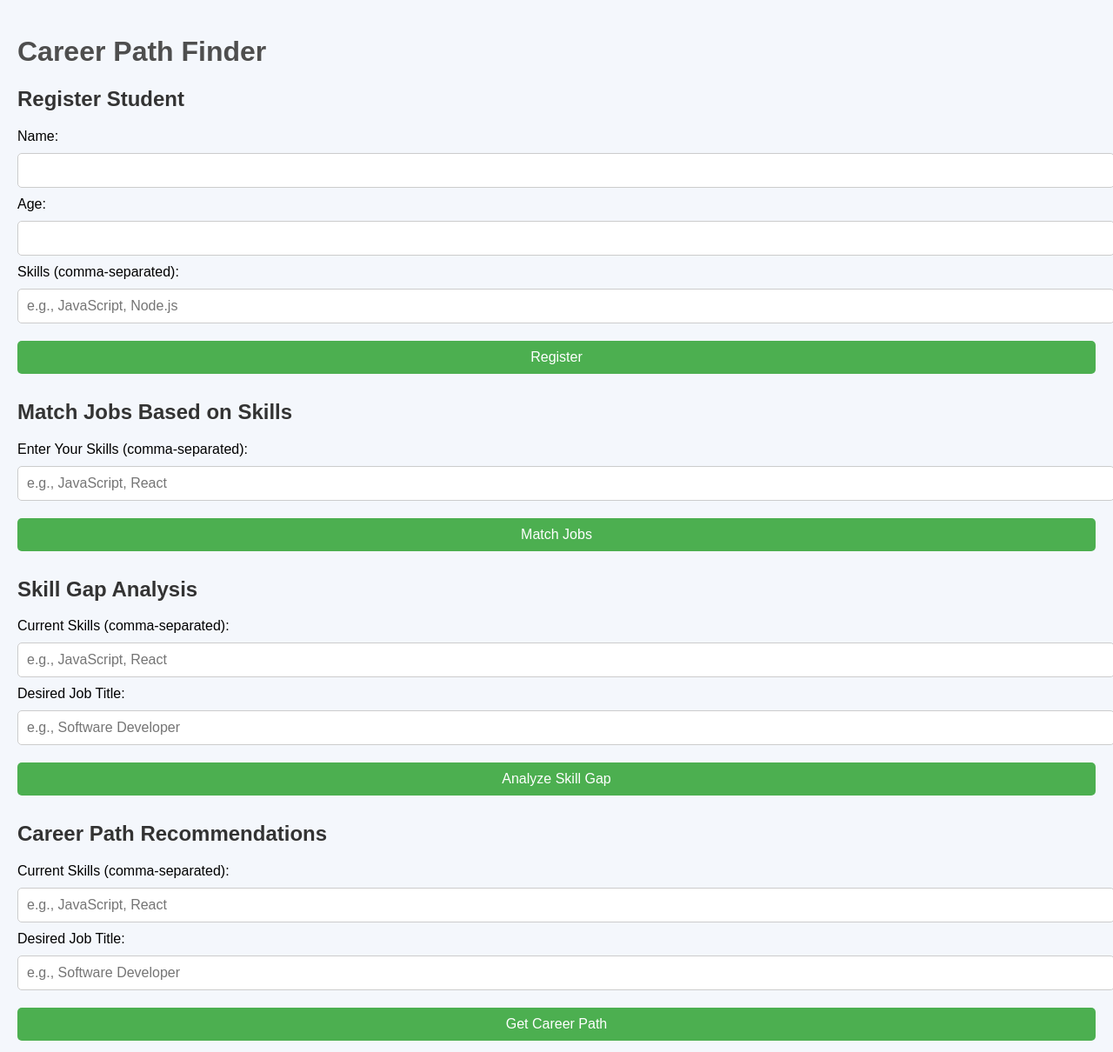
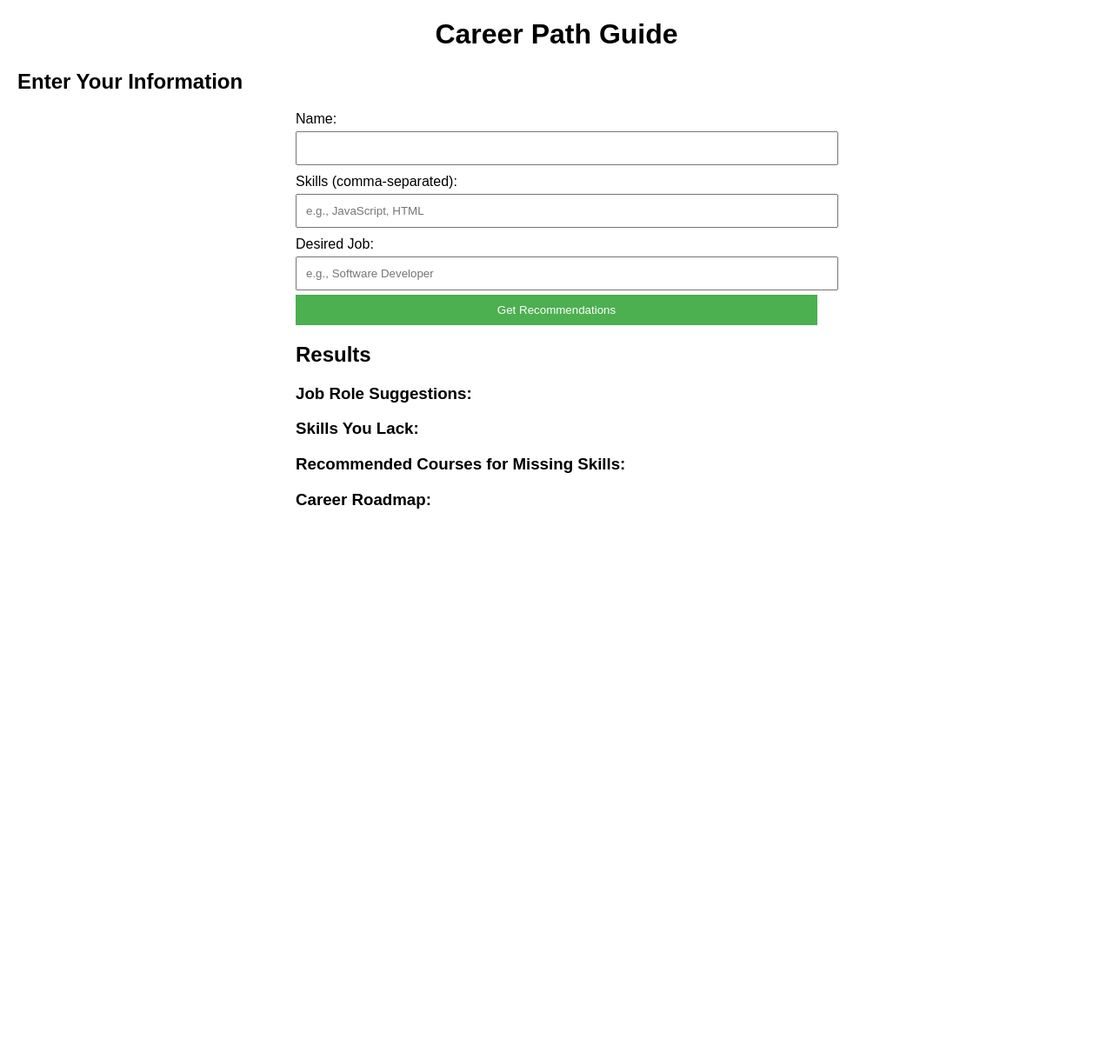
Before and after one commit to Sathvik-1710/hackathon, a website: page frontend/index.html in a window 1280 px wide. Shown: the whole page at 87% size. After the commit the page ends 800 px from the top, so only its background shows below. Drawn offline with Linux system fonts and the light colour scheme.

Commit message:
updated frontend

```diff
--- a/frontend/index.html
+++ b/frontend/index.html
@@ -3,62 +3,51 @@
 <head>
   <meta charset="UTF-8">
   <meta name="viewport" content="width=device-width, initial-scale=1.0">
-  <title>Career Path App</title>
+  <title>Career Path Guide</title>
   <link rel="stylesheet" href="style.css">
 </head>
 <body>
-  <h1>Career Path Finder</h1>
+  <h1>Career Path Guide</h1>
 
-  <!-- Student Registration Form -->
-  <section id="register">
-    <h2>Register Student</h2>
-    <form id="registerForm">
+  <!-- User Input Section -->
+  <section id="user-input">
+    <h2>Enter Your Information</h2>
+    <form id="careerForm">
       <label for="name">Name:</label>
-      <input type="text" id="name" required>
-      <label for="age">Age:</label>
-      <input type="number" id="age" required>
+      <input type="text" id="name" name="name" required>
+
       <label for="skills">Skills (comma-separated):</label>
-      <input type="text" id="skills" placeholder="e.g., JavaScript, Node.js" required>
-      <button type="button" onclick="registerStudent()">Register</button>
+      <input type="text" id="skills" name="skills" placeholder="e.g., JavaScript, HTML" required>
+
+      <label for="desiredJob">Desired Job:</label>
+      <input type="text" id="desiredJob" name="desiredJob" placeholder="e.g., Software Developer" required>
+
+      <button type="submit">Get Recommendations</button>
     </form>
-    <div id="registerResult"></div>
   </section>
 
-  <!-- Job Matching Form -->
-  <section id="matchJobs">
-    <h2>Match Jobs Based on Skills</h2>
-    <form id="matchJobsForm">
-      <label for="matchSkills">Enter Your Skills (comma-separated):</label>
-      <input type="text" id="matchSkills" placeholder="e.g., JavaScript, React" required>
-      <button type="button" onclick="matchJobs()">Match Jobs</button>
-    </form>
-    <div id="matchJobsResult"></div>
-  </section>
+  <!-- Results Section -->
+  <section id="results">
+    <h2>Results</h2>
+    <div id="jobSuggestions">
+      <h3>Job Role Suggestions:</h3>
+      <ul id="suggestedJobsList"></ul>
+    </div>
 
-  <!-- Skill Gap Analysis Form -->
-  <section id="skillGap">
-    <h2>Skill Gap Analysis</h2>
-    <form id="skillGapForm">
-      <label for="gapSkills">Current Skills (comma-separated):</label>
-      <input type="text" id="gapSkills" placeholder="e.g., JavaScript, React" required>
-      <label for="desiredJob">Desired Job Title:</label>
-      <input type="text" id="desiredJob" placeholder="e.g., Software Developer" required>
-      <button type="button" onclick="analyzeSkillGap()">Analyze Skill Gap</button>
-    </form>
-    <div id="skillGapResult"></div>
-  </section>
+    <div id="skillGaps">
+      <h3>Skills You Lack:</h3>
+      <ul id="missingSkillsList"></ul>
+    </div>
 
-  <!-- Career Path Recommendation Form -->
-  <section id="careerPath">
-    <h2>Career Path Recommendations</h2>
-    <form id="careerPathForm">
-      <label for="pathSkills">Current Skills (comma-separated):</label>
-      <input type="text" id="pathSkills" placeholder="e.g., JavaScript, React" required>
-      <label for="desiredJobPath">Desired Job Title:</label>
-      <input type="text" id="desiredJobPath" placeholder="e.g., Software Developer" required>
-      <button type="button" onclick="recommendCareerPath()">Get Career Path</button>
-    </form>
-    <div id="careerPathResult"></div>
+    <div id="recommendedCourses">
+      <h3>Recommended Courses for Missing Skills:</h3>
+      <ul id="coursesList"></ul>
+    </div>
+
+    <div id="careerRoadmap">
+      <h3>Career Roadmap:</h3>
+      <p id="roadmapDetails"></p>
+    </div>
   </section>
 
   <script src="script.js"></script>
--- a/frontend/script.js
+++ b/frontend/script.js
@@ -1,75 +1,79 @@
-// script.js
+document.getElementById('careerForm').addEventListener('submit', async function (event) {
+    event.preventDefault();
 
-const baseURL = 'http://localhost:3000'; // Base URL for API requests
+    // Collect user input values
+    const name = document.getElementById('name').value;
+    const skills = document.getElementById('skills').value.split(',').map(skill => skill.trim());
+    const desiredJob = document.getElementById('desiredJob').value;
 
-// Function to register a student
-async function registerStudent() {
-  const name = document.getElementById('name').value;
-  const age = document.getElementById('age').value;
-  const skills = document.getElementById('skills').value.split(',');
+    // Prepare payloads for backend requests
+    const matchJobData = { skills };
+    const skillGapData = { skills, desiredJobTitle: desiredJob };
+    const careerPathData = { skills, desiredJobTitle: desiredJob };
 
     try {
-    const response = await fetch(`${baseURL}/students`, {
+      // Job Matching Request
+      const matchJobsResponse = await fetch('http://localhost:3000/match-jobs', {
         method: 'POST',
         headers: { 'Content-Type': 'application/json' },
-      body: JSON.stringify({ name, age, skills }),
+        body: JSON.stringify(matchJobData)
       });
-    const result = await response.json();
-    document.getElementById('registerResult').textContent = JSON.stringify(result);
+      const matchJobsResult = await matchJobsResponse.json();
+      displayJobSuggestions(matchJobsResult.matchingJobs);
+
+      // Skill Gap Analysis Request
+      const skillGapResponse = await fetch('http://localhost:3000/skill-gap', {
+        method: 'POST',
+        headers: { 'Content-Type': 'application/json' },
+        body: JSON.stringify(skillGapData)
+      });
+      const skillGapResult = await skillGapResponse.json();
+      displaySkillGaps(skillGapResult.skillGaps);
+
+      // Career Path Recommendation Request
+      const careerPathResponse = await fetch('http://localhost:3000/career-path', {
+        method: 'POST',
+        headers: { 'Content-Type': 'application/json' },
+        body: JSON.stringify(careerPathData)
+      });
+      const careerPathResult = await careerPathResponse.json();
+      displayCareerPath(careerPathResult.roadmap, careerPathResult.recommendedCourses);
+
     } catch (error) {
-    console.error('Error registering student:', error);
+      console.error('Error fetching data:', error);
     }
+  });
+
+  // Function to display job suggestions
+  function displayJobSuggestions(jobs) {
+    const list = document.getElementById('suggestedJobsList');
+    list.innerHTML = ''; // Clear previous results
+    jobs.forEach(job => {
+      const listItem = document.createElement('li');
+      listItem.textContent = job.title;
+      list.appendChild(listItem);
+    });
   }
 
-// Function to match jobs based on skills
-async function matchJobs() {
-  const skills = document.getElementById('matchSkills').value.split(',');
-
-  try {
-    const response = await fetch(`${baseURL}/match-jobs`, {
-      method: 'POST',
-      headers: { 'Content-Type': 'application/json' },
-      body: JSON.stringify({ skills }),
+  // Function to display missing skills
+  function displaySkillGaps(skills) {
+    const list = document.getElementById('missingSkillsList');
+    list.innerHTML = ''; // Clear previous results
+    skills.forEach(skill => {
+      const listItem = document.createElement('li');
+      listItem.textContent = skill;
+      list.appendChild(listItem);
     });
-    const result = await response.json();
-    document.getElementById('matchJobsResult').textContent = JSON.stringify(result);
-  } catch (error) {
-    console.error('Error matching jobs:', error);
-  }
   }
 
-// Function to analyze skill gap
-async function analyzeSkillGap() {
-  const skills = document.getElementById('gapSkills').value.split(',');
-  const desiredJobTitle = document.getElementById('desiredJob').value;
-
-  try {
-    const response = await fetch(`${baseURL}/skill-gap`, {
-      method: 'POST',
-      headers: { 'Content-Type': 'application/json' },
-      body: JSON.stringify({ skills, desiredJobTitle }),
+  // Function to display career path and recommended courses
+  function displayCareerPath(roadmap, courses) {
+    document.getElementById('roadmapDetails').textContent = `Roadmap: ${roadmap.join(', ')}`;
+    const list = document.getElementById('coursesList');
+    list.innerHTML = ''; // Clear previous results
+    courses.forEach(course => {
+      const listItem = document.createElement('li');
+      listItem.textContent = `${course.skill} - ${course.course_name}: ${course.course_link}`;
+      list.appendChild(listItem);
     });
-    const result = await response.json();
-    document.getElementById('skillGapResult').textContent = JSON.stringify(result);
-  } catch (error) {
-    console.error('Error analyzing skill gap:', error);
   }
-}
-
-// Function to recommend career path
-async function recommendCareerPath() {
-  const skills = document.getElementById('pathSkills').value.split(',');
-  const desiredJobTitle = document.getElementById('desiredJobPath').value;
-
-  try {
-    const response = await fetch(`${baseURL}/career-path`, {
-      method: 'POST',
-      headers: { 'Content-Type': 'application/json' },
-      body: JSON.stringify({ skills, desiredJobTitle }),
-    });
-    const result = await response.json();
-    document.getElementById('careerPathResult').textContent = JSON.stringify(result);
-  } catch (error) {
-    console.error('Error recommending career path:', error);
-  }
-}
--- a/frontend/style.css
+++ b/frontend/style.css
@@ -1,46 +1,26 @@
-/* Global Styles */
 body {
-    font-family: 'Arial', sans-serif;
-    background-color: #f4f7fc;
-    margin: 0;
-    padding: 20px;
+    font-family: Arial, sans-serif;
+    margin: 20px;
   }
 
-.container {
-    max-width: 1200px;
+  h1 {
+    text-align: center;
+  }
+
+  form, #results {
+    max-width: 600px;
     margin: 0 auto;
   }
 
-header {
-    text-align: center;
-    margin-bottom: 20px;
+  label {
+    display: block;
+    margin-top: 10px;
   }
 
-h1 {
-    color: #4e4e4e;
-}
-
-h2, h3 {
-    color: #333;
-}
-
-/* Card Styles */
-.card {
-    background-color: white;
-    padding: 20px;
-    border-radius: 8px;
-    box-shadow: 0 2px 5px rgba(0, 0, 0, 0.1);
-    margin-bottom: 30px;
-}
-
-/* Form Styles */
   input, button {
     width: 100%;
     padding: 10px;
-    margin: 10px 0;
-    font-size: 16px;
-    border: 1px solid #ccc;
-    border-radius: 5px;
+    margin-top: 5px;
   }
 
   button {
@@ -54,28 +34,18 @@ button:hover {
     background-color: #45a049;
   }
 
-/* Results Section */
-#results {
-    display: flex;
-    justify-content: space-between;
-    flex-wrap: wrap;
-}
-
-#job-matches, #skill-gap, #career-recommendations {
-    width: 32%;
-}
-
-#job-matches p, #skill-gap p, #career-recommendations p {
-    margin-top: 10px;
+  section {
+    margin-top: 20px;
   }
 
   ul {
-    padding-left: 20px;
+    list-style-type: none;
+    padding: 0;
   }
 
-/* Map Styling */
-#map {
-    height: 400px;
-    border-radius: 8px;
-    margin-top: 20px;
+  ul li {
+    background-color: #f4f4f4;
+    padding: 10px;
+    margin-top: 5px;
+    border-radius: 5px;
   }
```
Lines whose indentation alone changed are shown as unchanged.
